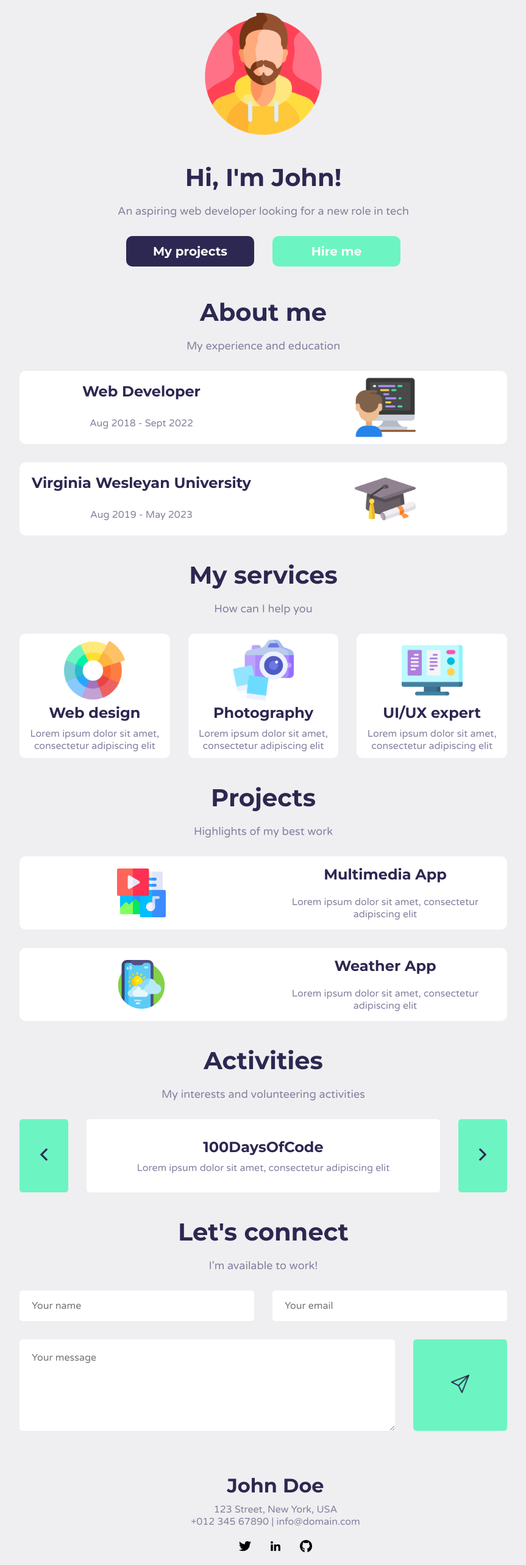
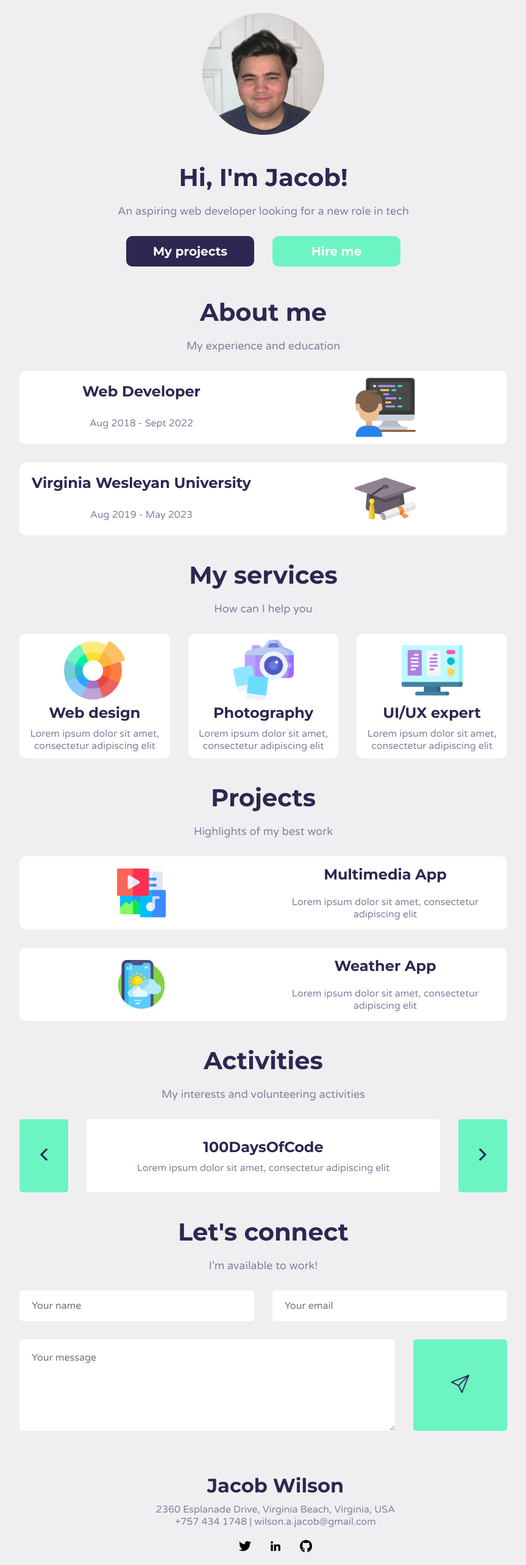
Before and after one commit to Notwacob/portfolio, a React (Create React App) app: page / in a window 1280 px wide. Shown: the part 88-2654 px from the top of the page at 61% size, without its empty margins (208-1071 px from the left). Built offline with nearby package versions, Linux system fonts and the light colour scheme.

Commit message:
Commit - 5/28/2023 - 10:44 pm

```diff
--- a/public/index.html
+++ b/public/index.html
@@ -24,7 +24,7 @@
       work correctly both with client-side routing and a non-root public URL.
       Learn how to configure a non-root public URL by running `npm run build`.
     -->
-    <title>React App</title>
+    <title>Jacob Wilson's Portfolio</title>
   </head>
   <body>
     <noscript>You need to enable JavaScript to run this app.</noscript>
--- a/src/components/Footer.js
+++ b/src/components/Footer.js
@@ -3,25 +3,25 @@ import styles from "./Footer.module.css";
 export const Footer = () => {
   return (
     <footer className={styles.wrapper}>
-      <h1 className={styles.title}>John Doe</h1>
-      <p>123 Street, New York, USA</p>
-      <p>+012 345 67890 | info@domain.com</p>
+      <h1 className={styles.title}>Jacob Wilson</h1>
+      <p>2360 Esplanade Drive, Virginia Beach, Virginia, USA </p>
+      <p>+757 434 1748 | wilson.a.jacob@gmail.com</p>
       <div className={styles.socials}>
-        <img
+        <a href="https://twitter.com/notwacob" target="_blank" rel="noreferrer"><img
           src="/assets/socials/twitter.png"
           alt="social-icon"
           className={styles.icon}
-        />
-        <img
+        /></a>
+        <a href="https://www.linkedin.com/in/jacob-a-wilson/" target="_blank" rel="noreferrer"><img
           src="/assets/socials/linkedin.png"
           alt="social-icon"
           className={styles.icon}
-        />
-        <img
+        /></a>
+        <a href="https://github.com/Notwacob" target="_blank" rel="noreferrer"><img
           src="/assets/socials/github.png"
           alt="social-icon"
           className={styles.icon}
-        />
+        /></a>
       </div>
     </footer>
   );
--- a/src/components/HeroArea.js
+++ b/src/components/HeroArea.js
@@ -4,7 +4,7 @@ export const HeroArea = () => {
   return (
     <section className={styles.wrapper}>
       <img className={styles.profile} src="/assets/profile.png" alt="profile" />
-      <h1 className="title">Hi, I'm John!</h1>
+      <h1 className="title">Hi, I'm Jacob!</h1>
       <p className="description">
         An aspiring web developer looking for a new role in tech
       </p>
```
Also changed, not shown: public/assets/profile.png.
